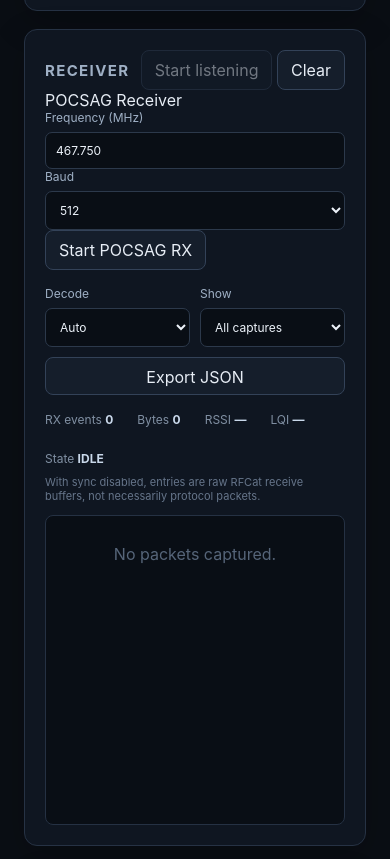
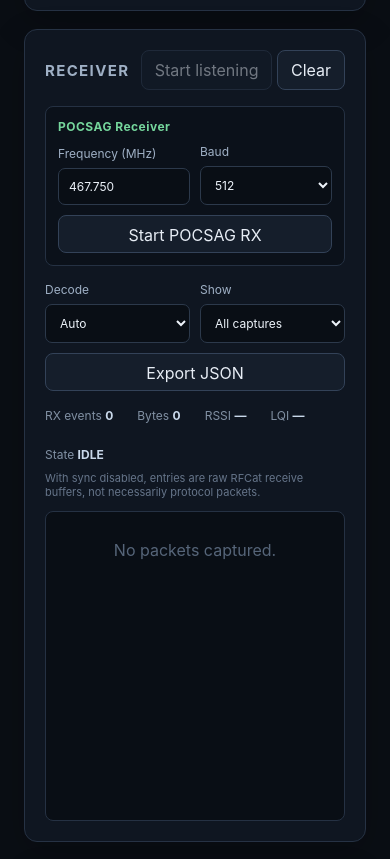
Before and after one commit to jimilinuxguy/rfcat-web, a website with bundled scripts: page index.html in a window 390 px wide. Shown: the part 1365-2224 px from the top of the page. Built offline with nearby package versions, Linux system fonts and the light colour scheme.

Commit message:
Style POCSAG receiver preset

```diff
--- a/styles.css
+++ b/styles.css
@@ -63,3 +63,6 @@
 
 /* Compact RX/TX workbench */
 .receiver-card{grid-column:1}.rx-tx-tools{grid-column:2;display:flex;flex-direction:column;gap:18px;min-width:0;align-self:start}.rx-tx-tools>.card{width:100%;grid-column:auto;margin:0}.rx-tx-tools>.collapsible:not([open]){height:58px;min-height:58px}.rx-tx-tools>.collapsible:not([open])>.section-summary{height:58px}.transmitter-card .section-body{padding-top:0}@media(max-width:800px){.receiver-card,.rx-tx-tools{grid-column:1/-1}.rx-tx-tools{gap:12px}}
+
+/* POCSAG receiver preset */
+.pocsag-rx-preset{display:grid;grid-template-columns:auto minmax(130px,1fr) minmax(110px,.7fr) auto;gap:10px;align-items:end;margin-top:16px;padding:12px;border:1px solid #253143;border-radius:8px;background:#0b111a}.pocsag-rx-preset>span{align-self:center;color:#75d69c;font-size:12px;font-weight:700;letter-spacing:.04em}.pocsag-rx-preset button{height:38px}@media(max-width:700px){.pocsag-rx-preset{grid-template-columns:1fr 1fr}.pocsag-rx-preset>span{grid-column:1/-1}.pocsag-rx-preset button{grid-column:1/-1}}
```
